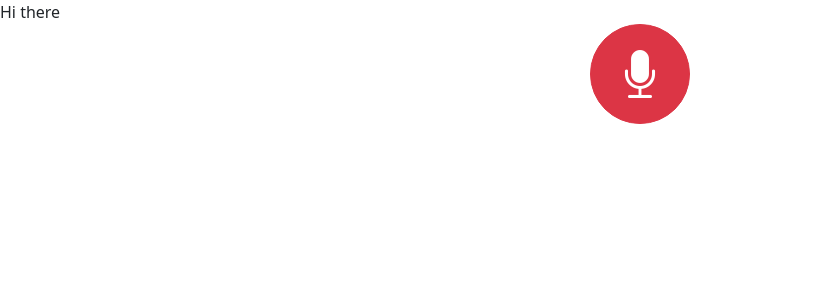
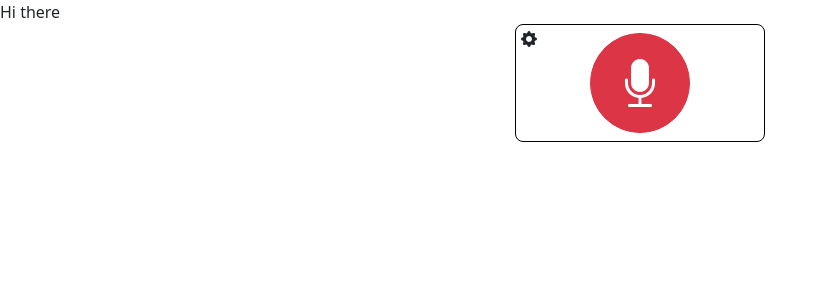
Before and after one commit to krasnoff/chat-gpt-interface, a React (Create React App) app: page / in a window 1280 px wide. Shown: the top 300 px of the page, without its empty margins (0-827 px from the left). Built offline with nearby package versions, Linux system fonts and the light colour scheme.

Commit message:
continue configuration form

```diff
--- a/package.json
+++ b/package.json
@@ -17,7 +17,7 @@
     "react": "^18.2.0",
     "react-bootstrap": "^2.7.0",
     "react-dom": "^18.2.0",
-    "react-hook-form": "^7.41.3",
+    "react-hook-form": "^7.42.0",
     "react-scripts": "5.0.1",
     "react-speech-kit": "^3.0.1",
     "sass": "^1.57.1",
--- a/src/components/open-modal-chat/hooks/useSpeechSynthesis.ts
+++ b/src/components/open-modal-chat/hooks/useSpeechSynthesis.ts
@@ -15,6 +15,7 @@ const useSpeechSynthesis = () => {
     // Firefox seems to have voices upfront and never calls the
     // voiceschanged event
     let voiceOptions = window.speechSynthesis.getVoices();
+    // console.log('voices list', window.speechSynthesis.getVoices());
     if (voiceOptions.length > 0) {
       processVoices(voiceOptions);
       return;
@@ -41,7 +42,7 @@ const useSpeechSynthesis = () => {
     // Firefox won't repeat an utterance that has been
     // spoken, so we need to create a new instance each time
     const utterance = new window.SpeechSynthesisUtterance();
-    utterance.text = 'my name is kobi';//args.text;
+    utterance.text = args.text;
     utterance.voice = args.voice ? args.voice : selectedVoice;
     utterance.onend = args.onend ? args.onend : null;
     utterance.rate = args.rate ? args.rate : 1;
--- a/src/components/open-modal-chat/open-modal-chat.module.scss
+++ b/src/components/open-modal-chat/open-modal-chat.module.scss
@@ -20,5 +20,20 @@
         flex-direction: column;
         justify-content: center;
         align-items: center;
+
+        border: 1px solid black;
+        min-width: 250px;
+        padding-top: 0.5rem;
+        padding-bottom: 0.5rem;
+        border-radius: 0.5rem;
+
+        position: relative;
+
+        .configuration {
+            position: absolute;
+            top: 2px;
+            left: 5px;
+            cursor: pointer;
+        }
     }
 }
--- a/src/components/open-modal-chat/open-modal-chat.tsx
+++ b/src/components/open-modal-chat/open-modal-chat.tsx
@@ -1,18 +1,30 @@
-import { useEffect, useState } from 'react';
+import { useState } from 'react';
 import styles from './open-modal-chat.module.scss';
-// import Modal from 'react-bootstrap/Modal';
-import { Button } from 'react-bootstrap';
 import Spinner from 'react-bootstrap/Spinner';
 import useSpeechSynthesis  from './hooks/useSpeechSynthesis';
 import { SpeakArguments } from './interfaces/SpeakArguments';
 import useSpeechRecognition from './hooks/useSpeechRecognition';
 import { ChatGPTResultObj } from './interfaces/chatGPTResultObj';
+import { Button, Form, Modal } from 'react-bootstrap';
+import { SubmitHandler, useForm } from 'react-hook-form';
 
+interface ISpeechSynthesisConf {
+    voice: SpeechSynthesisVoice;
+    rate: number;
+    pitch: number;
+    volume: number;
+}
 
 function OpenModalChatboxComponent() {
-    // const [show, setShow] = useState(false);
+    const [show, setShow] = useState(false);
     const [value, setValue] = useState('');
     const [isListening, setIsListening] = useState<boolean>(false);
+
+    const { register, handleSubmit, watch } = useForm<ISpeechSynthesisConf>();
+    const onSubmit: SubmitHandler<ISpeechSynthesisConf> = data => {
+        console.log(data);
+        handleClose();
+    };
 
     const { listen, listening, stop } = useSpeechRecognition({
         onResult: (result: any) => {
@@ -25,7 +37,7 @@ function OpenModalChatboxComponent() {
             setIsListening(false);
         }
     });
-    const { speak, voices, setSelectedVoice } = useSpeechSynthesis();
+    const { speak } = useSpeechSynthesis();
 
     const fetchData = async (searchString: Object) => {
         try {
@@ -35,7 +47,6 @@ function OpenModalChatboxComponent() {
                 body: JSON.stringify(searchString)
             });
             const json = await res.json();
-            // console.log('json: ', json);
             return json;
         } catch (error) {
             console.log('error: ', error);
@@ -43,7 +54,6 @@ function OpenModalChatboxComponent() {
     };
 
     const parseAnswer = (res: ChatGPTResultObj) => {
-        //console.log('parseAnswer', res);
         let result: string = '';
 
         if (res && res.choices) {
@@ -58,8 +68,8 @@ function OpenModalChatboxComponent() {
         return result;
     }
 
-    // const handleClose = () => setShow(false);
-    // const handleShow = () => setShow(true);
+    const handleClose = () => setShow(false);
+    const handleShow = () => setShow(true);
 
     const initiateStop = () => {
         setIsListening(true);
@@ -68,11 +78,15 @@ function OpenModalChatboxComponent() {
         }, 1000)
     }
 
-    useEffect(() => {
-        if (voices && voices.length > 0) {
-          setSelectedVoice(voices[5])
-        }
-    }, [voices, setSelectedVoice]);
+    // useEffect(() => {
+    //     if (voices && voices.length > 0) {
+    //       setSelectedVoice(voices[5])
+    //     }
+    // }, [voices, setSelectedVoice]);
+
+    // TODO
+    // initial default values if you dont have any values in localhost
+    // apply these setting to speech synthesis
 
     const speakHandler = (str: string) => {
         const speakArgs: SpeakArguments = {
@@ -84,15 +98,6 @@ function OpenModalChatboxComponent() {
 
     return (
         <>
-            {/* <button
-                className={['btn btn-danger', styles.positionBottomRight, 'btn-circle btn-xl'].join(' ')}
-                onClick={() => handleShow()}
-                title="Open Chatbox"
-                aria-label='Open Chatbox'
-            >
-                <i className={['bi bi-chat-dots', styles.iconLarge].join(' ')}></i>
-            </button> */}
-
             <div className={styles.buttonSection}>
                 <div className={styles.innerDiv}>
                     <Button variant="danger"  onMouseDown={listen} onMouseUp={initiateStop} className={['btn btn-danger', 'btn-circle btn-xl'].join(' ')} disabled={isListening}>
@@ -107,27 +112,48 @@ function OpenModalChatboxComponent() {
                         : null}
                     </Button>
                     {listening && <div>Go ahead I'm listening</div>}
+                    <div
+                        className={styles.configuration}
+                        title="Configuration"
+                        onClick={() => handleShow()}>
+                            <i className="bi bi-gear-fill"></i>
+                    </div>
                 </div>
             </div>
 
-            {/* <Modal show={show} onHide={handleClose}>
+            <Modal show={show} onHide={handleClose}>
+                <form onSubmit={handleSubmit(onSubmit)}>
                 <Modal.Header closeButton>
-                <Modal.Title>Modal heading</Modal.Title>
+                <Modal.Title>Configuration</Modal.Title>
                 </Modal.Header>
                 <Modal.Body>
-                    <div className='d-flex'>
-                        <div>
-
-                        </div>
-                        <div>
-                            <Button variant="Success" onClick={() => speakHandler('I am a robot')} className={['btn btn-success', 'btn-circle btn-xl'].join(' ')}>
-                                <i className={['bi bi-volume-up-fill', styles.iconLarge].join(' ')}></i>
-                            </Button>
-                        </div>
+                    <div className="mb-3">
+                        <label htmlFor="voice" className="form-label">Choose voice</label>
+                        <Form.Select aria-label="Default select example" {...register("voice")}>
+                            {window.speechSynthesis.getVoices().map((el, index) =>
+                                <option value={index} key={index}>{el.name}</option>
+                            )}
+                        </Form.Select>
+                    </div>
+                    <div className="mb-3">
+                        <label htmlFor="rate" className="form-label">Rate</label> ({ watch('rate') })
+                        <input type="range" className="form-range" min="0.5" max="2" step="0.1" {...register("rate")} />
+                    </div>
+                    <div className="mb-3">
+                        <label htmlFor="pitch" className="form-label">Pitch</label> ({ watch('pitch') })
+                        <input type="range" className="form-range" min="0" max="2" step="0.1" {...register("pitch")} />
+                    </div>
+                    <div className="mb-3">
+                        <label htmlFor="volume" className="form-label">Volume</label> ({ watch('volume') })
+                        <input type="range" className="form-range" min="0" max="1" step="0.1" {...register("volume")} />
                     </div>
                 </Modal.Body>
-
-            </Modal> */}
+                <Modal.Footer>
+                    <Button variant="outline-secondary" onClick={() => handleClose()}>Cancel</Button>
+                    <Button variant="primary" type="submit">Submit</Button>
+                </Modal.Footer>
+                </form>
+            </Modal>
         </>
     );
 }
```
Also changed, not shown: 1 other file (tests, documents, lock files or other folders).
